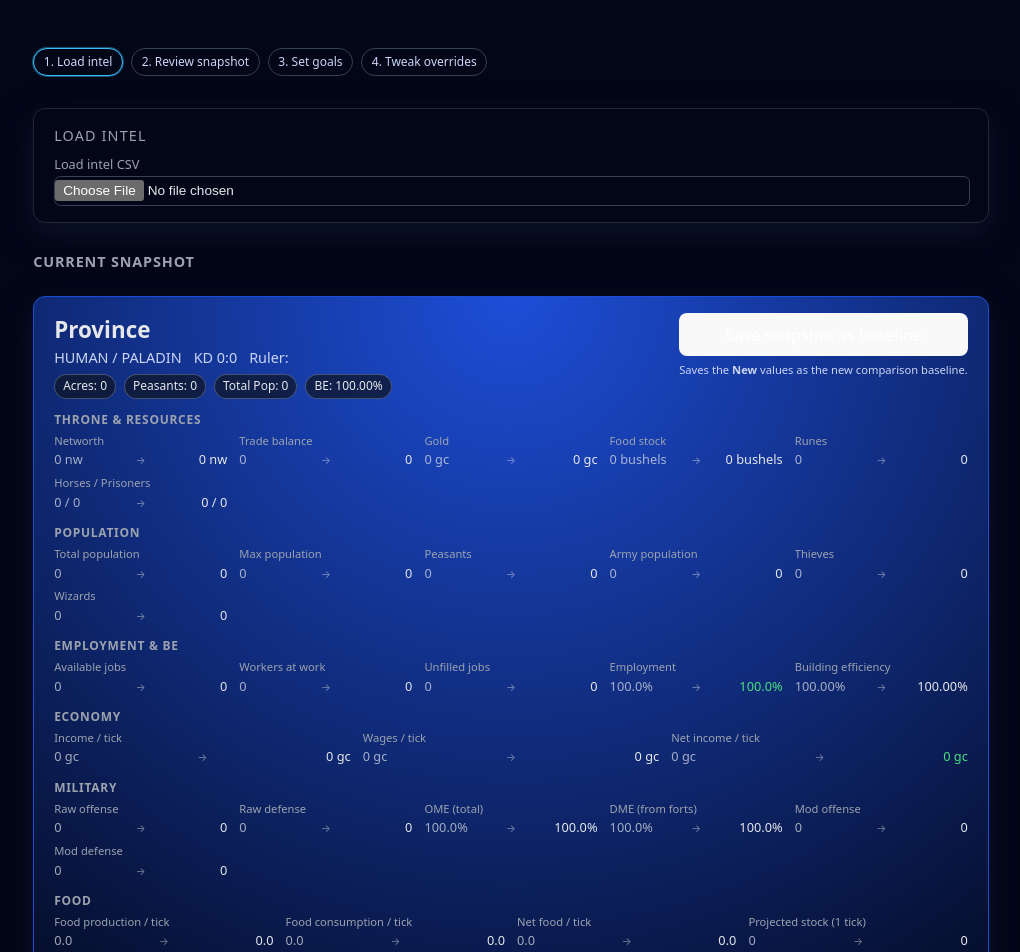
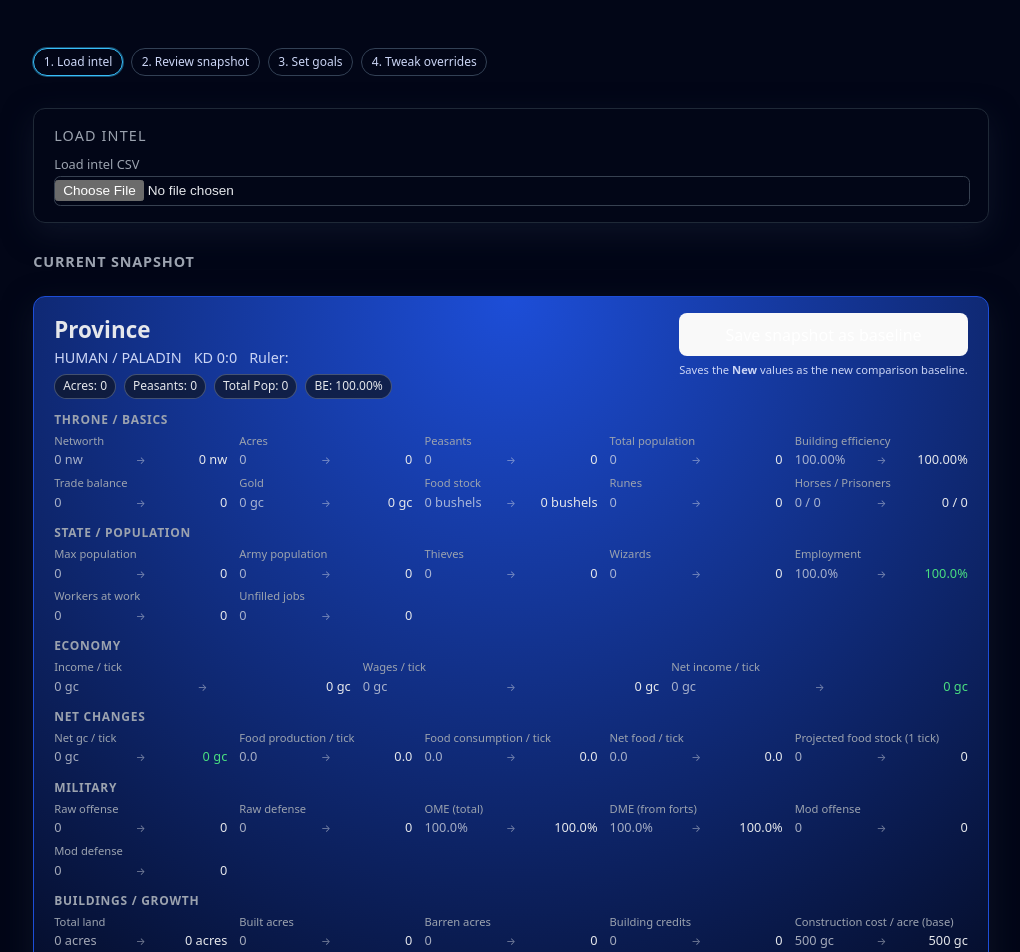
Before and after one commit to Kristoaster/utopia-province-sim, a React (Vite) app: page / in a window 1280 px wide. Shown: the top 952 px of the page, without its empty margins (129-1149 px from the left). Built offline with nearby package versions, Linux system fonts and the light colour scheme.

Commit message:
WIP updating inputs and interface

```diff
--- a/src/App.tsx
+++ b/src/App.tsx
@@ -369,18 +369,35 @@ function App() {
                 </div>
 
                 {/* Snapshot comparison table */}
-                {/* Snapshot comparison – grouped, compact metrics */}
                 <div className="snapshot-sections">
-                    {/* Throne / Basics */}
+                    {/* THRONE / BASICS */}
                     <div className="snapshot-section">
-                        <h3 className="snapshot-section-title-small">
-                            Throne & Resources
-                        </h3>
+                        <h3 className="snapshot-section-title-small">Throne / Basics</h3>
                         <div className="snapshot-metric-grid">
                             <SnapshotMetric
                                 label="Networth"
                                 baseline={`${baselineProvince.networth.toLocaleString()} nw`}
                                 current={`${province.networth.toLocaleString()} nw`}
+                            />
+                            <SnapshotMetric
+                                label="Acres"
+                                baseline={baselineProvince.acres.toLocaleString()}
+                                current={province.acres.toLocaleString()}
+                            />
+                            <SnapshotMetric
+                                label="Peasants"
+                                baseline={baselineProvince.peasants.toLocaleString()}
+                                current={province.peasants.toLocaleString()}
+                            />
+                            <SnapshotMetric
+                                label="Total population"
+                                baseline={baselineMetrics.totalPop.toLocaleString()}
+                                current={totalPop.toLocaleString()}
+                            />
+                            <SnapshotMetric
+                                label="Building efficiency"
+                                baseline={`${(baselineMetrics.beResult.be * 100).toFixed(2)}%`}
+                                current={`${(beResult.be * 100).toFixed(2)}%`}
                             />
                             <SnapshotMetric
                                 label="Trade balance"
@@ -410,26 +427,14 @@ function App() {
                         </div>
                     </div>
 
-                    {/* Population */}
+                    {/* STATE / POPULATION */}
                     <div className="snapshot-section">
-                        <h3 className="snapshot-section-title-small">
-                            Population
-                        </h3>
+                        <h3 className="snapshot-section-title-small">State / Population</h3>
                         <div className="snapshot-metric-grid">
-                            <SnapshotMetric
-                                label="Total population"
-                                baseline={baselineMetrics.totalPop.toLocaleString()}
-                                current={totalPop.toLocaleString()}
-                            />
                             <SnapshotMetric
                                 label="Max population"
                                 baseline={baselineMetrics.maxPopulation.toLocaleString()}
                                 current={maxPopulation.toLocaleString()}
-                            />
-                            <SnapshotMetric
-                                label="Peasants"
-                                baseline={baselineProvince.peasants.toLocaleString()}
-                                current={province.peasants.toLocaleString()}
                             />
                             <SnapshotMetric
                                 label="Army population"
@@ -446,19 +451,11 @@ function App() {
                                 baseline={baselineMetrics.wizardPop.toLocaleString()}
                                 current={wizardPop.toLocaleString()}
                             />
-                        </div>
-                    </div>
-
-                    {/* Employment & BE */}
-                    <div className="snapshot-section">
-                        <h3 className="snapshot-section-title-small">
-                            Employment & BE
-                        </h3>
-                        <div className="snapshot-metric-grid">
                             <SnapshotMetric
-                                label="Available jobs"
-                                baseline={baselineMetrics.beResult.jobs.totalJobs.toFixed(0)}
-                                current={beResult.jobs.totalJobs.toFixed(0)}
+                                label="Employment"
+                                baseline={`${baselineMetrics.employmentPct.toFixed(1)}%`}
+                                current={`${employmentPct.toFixed(1)}%`}
+                                currentClassName={employmentClass}
                             />
                             <SnapshotMetric
                                 label="Workers at work"
@@ -470,25 +467,12 @@ function App() {
                                 baseline={baselineMetrics.jobsUnfilled.toFixed(0)}
                                 current={jobsUnfilled.toFixed(0)}
                             />
-                            <SnapshotMetric
-                                label="Employment"
-                                baseline={`${baselineMetrics.employmentPct.toFixed(1)}%`}
-                                current={`${employmentPct.toFixed(1)}%`}
-                                currentClassName={employmentClass}
-                            />
-                            <SnapshotMetric
-                                label="Building efficiency"
-                                baseline={`${(baselineMetrics.beResult.be * 100).toFixed(2)}%`}
-                                current={`${(beResult.be * 100).toFixed(2)}%`}
-                            />
                         </div>
                     </div>
 
-                    {/* Economy */}
+                    {/* ECONOMY */}
                     <div className="snapshot-section">
-                        <h3 className="snapshot-section-title-small">
-                            Economy
-                        </h3>
+                        <h3 className="snapshot-section-title-small">Economy</h3>
                         <div className="snapshot-metric-grid">
                             <SnapshotMetric
                                 label="Income / tick"
@@ -509,11 +493,48 @@ function App() {
                         </div>
                     </div>
 
-                    {/* Military */}
+                    {/* NET CHANGES (flows) */}
                     <div className="snapshot-section">
-                        <h3 className="snapshot-section-title-small">
-                            Military
-                        </h3>
+                        <h3 className="snapshot-section-title-small">Net Changes</h3>
+                        <div className="snapshot-metric-grid">
+                            <SnapshotMetric
+                                label="Net gc / tick"
+                                baseline={`${baselineMetrics.netIncome.toFixed(0)} gc`}
+                                current={`${netIncome.toFixed(0)} gc`}
+                                currentClassName={netIncomeClass}
+                            />
+                            <SnapshotMetric
+                                label="Food production / tick"
+                                baseline={`${baselineMetrics.foodResult.production.total.toFixed(1)}`}
+                                current={`${foodResult.production.total.toFixed(1)}`}
+                            />
+                            <SnapshotMetric
+                                label="Food consumption / tick"
+                                baseline={`${baselineMetrics.foodResult.consumption.populationConsumption.toFixed(1)}`}
+                                current={`${foodResult.consumption.populationConsumption.toFixed(1)}`}
+                            />
+                            <SnapshotMetric
+                                label="Net food / tick"
+                                baseline={baselineMetrics.foodResult.netPerTick.toFixed(1)}
+                                current={foodResult.netPerTick.toFixed(1)}
+                                currentClassName={
+                                    foodResult.netPerTick < 0 ? "value-bad" : undefined
+                                }
+                            />
+                            <SnapshotMetric
+                                label="Projected food stock (1 tick)"
+                                baseline={baselineMetrics.foodResult.projectedNextStock.toFixed(0)}
+                                current={foodResult.projectedNextStock.toFixed(0)}
+                                currentClassName={
+                                    foodResult.projectedNextStock < 0 ? "value-bad" : undefined
+                                }
+                            />
+                        </div>
+                    </div>
+
+                    {/* MILITARY */}
+                    <div className="snapshot-section">
+                        <h3 className="snapshot-section-title-small">Military</h3>
                         <div className="snapshot-metric-grid">
                             <SnapshotMetric
                                 label="Raw offense"
@@ -548,48 +569,9 @@ function App() {
                         </div>
                     </div>
 
-                    {/* Food */}
+                    {/* BUILDINGS / GROWTH */}
                     <div className="snapshot-section">
-                        <h3 className="snapshot-section-title-small">
-                            Food
-                        </h3>
-                        <div className="snapshot-metric-grid">
-                            <SnapshotMetric
-                                label="Food production / tick"
-                                baseline={`${baselineMetrics.foodResult.production.total.toFixed(1)}`}
-                                current={`${foodResult.production.total.toFixed(1)}`}
-                            />
-                            <SnapshotMetric
-                                label="Food consumption / tick"
-                                baseline={`${baselineMetrics.foodResult.consumption.populationConsumption.toFixed(1)}`}
-                                current={`${foodResult.consumption.populationConsumption.toFixed(1)}`}
-                            />
-                            <SnapshotMetric
-                                label="Net food / tick"
-                                baseline={baselineMetrics.foodResult.netPerTick.toFixed(1)}
-                                current={foodResult.netPerTick.toFixed(1)}
-                                currentClassName={
-                                    foodResult.netPerTick < 0 ? "value-bad" : undefined
-                                }
-                            />
-                            <SnapshotMetric
-                                label="Projected stock (1 tick)"
-                                baseline={baselineMetrics.foodResult.projectedNextStock.toFixed(0)}
-                                current={foodResult.projectedNextStock.toFixed(0)}
-                                currentClassName={
-                                    foodResult.projectedNextStock < 0
-                                        ? "value-bad"
-                                        : undefined
-                                }
-                            />
-                        </div>
-                    </div>
-
-                    {/* Land & Buildings */}
-                    <div className="snapshot-section">
-                        <h3 className="snapshot-section-title-small">
-                            Land & Buildings
-                        </h3>
+                        <h3 className="snapshot-section-title-small">Buildings / Growth</h3>
                         <div className="snapshot-metric-grid">
                             <SnapshotMetric
                                 label="Total land"
@@ -623,7 +605,19 @@ function App() {
                             />
                         </div>
                     </div>
+
+                    {/* SCIENCE */}
+                    <div className="snapshot-section">
+                        <h3 className="snapshot-section-title-small">Science</h3>
+                        <div className="snapshot-metric-grid">
+                            <p style={{ fontSize: "0.8rem", color: "#9ca3af" }}>
+                                Science summary will go here (e.g. total books, key % effects) once we
+                                wire in the science calculations from the intel + snapshot fields.
+                            </p>
+                        </div>
+                    </div>
                 </div>
+
 
             </div>
 
```
